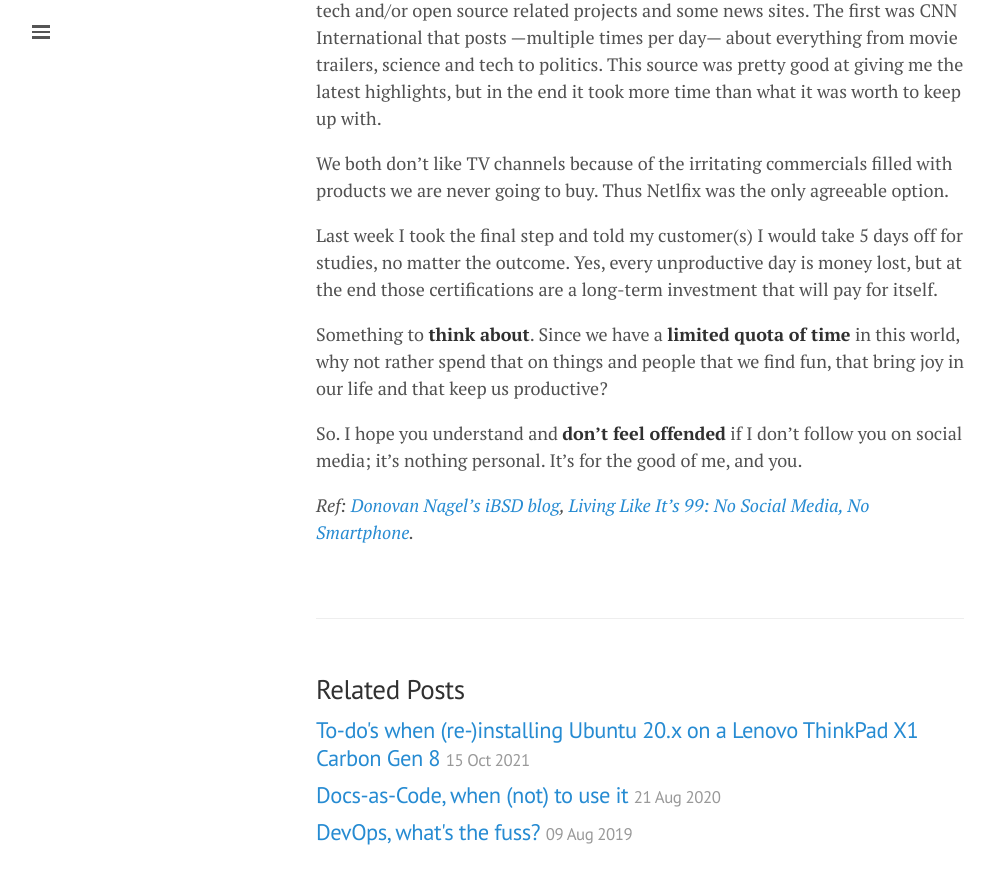
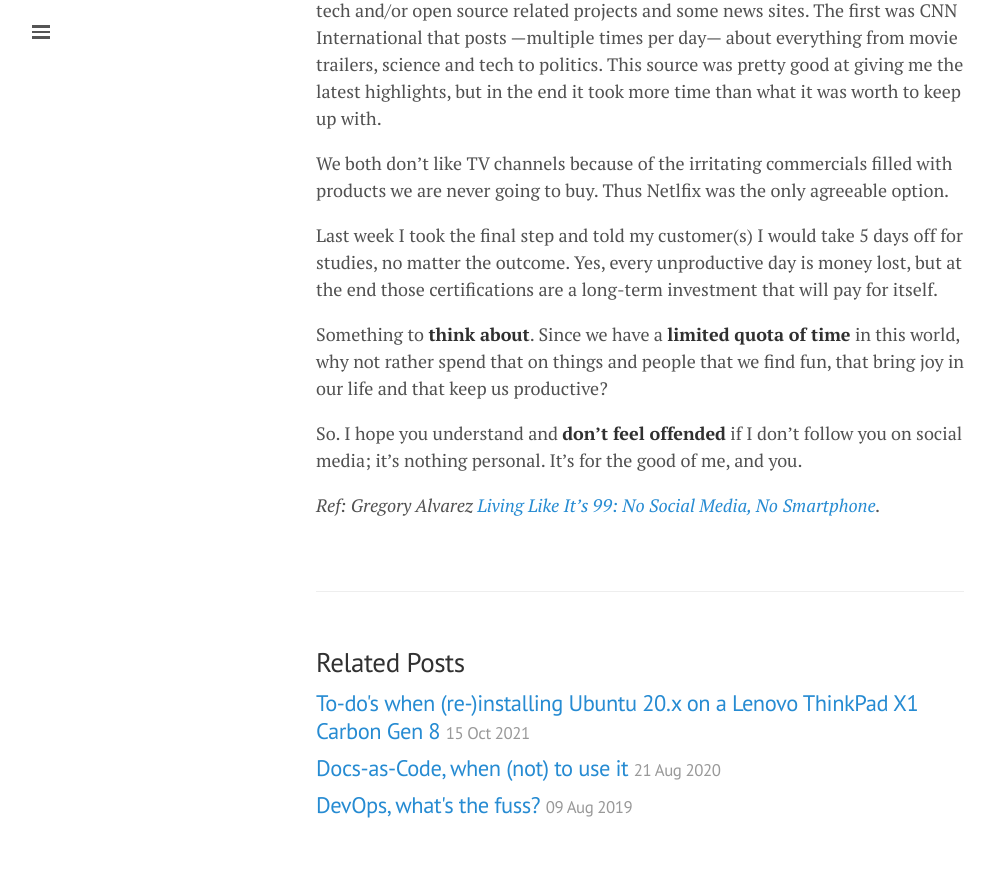
Before and after one commit to lgeurts/lgeurts.github.io, a Jekyll site: the page built from _posts/2021-11-09-why-i-decided-to-limit-my-social-presence.md, in a window 1280 px wide and 900 px high, scrolled down 1670 px. Shown: the top 884 px of the window, without its empty margins (0-995 px from the left). Built offline with Jekyll 4.4.1, drawn with Linux system fonts in a browser that asks for light colours; nearby versions of some CDN libraries; comment, search, counter and statistics services are not loaded.

Commit message:
Update 2021-11-09-why-i-decided-to-limit-my-social-presence.md

```diff
--- a/_posts/2021-11-09-why-i-decided-to-limit-my-social-presence.md
+++ b/_posts/2021-11-09-why-i-decided-to-limit-my-social-presence.md
@@ -38,4 +38,4 @@ Something to **think about**. Since we have a **limited quota of time** in this
 
 So. I hope you understand and **don’t feel offended** if I don’t follow you on social media; it’s nothing personal. It's for the good of me, and you.
 
-*Ref: [Donovan Nagel's iBSD blog](https://i-bsd.com/blog/), [Living Like It's 99: No Social Media, No Smartphone](https://www.alvarez.io/posts/living-like-its99/).*
+*Ref: Gregory Alvarez [Living Like It's 99: No Social Media, No Smartphone](https://www.alvarez.io/posts/living-like-its99/).*
```
